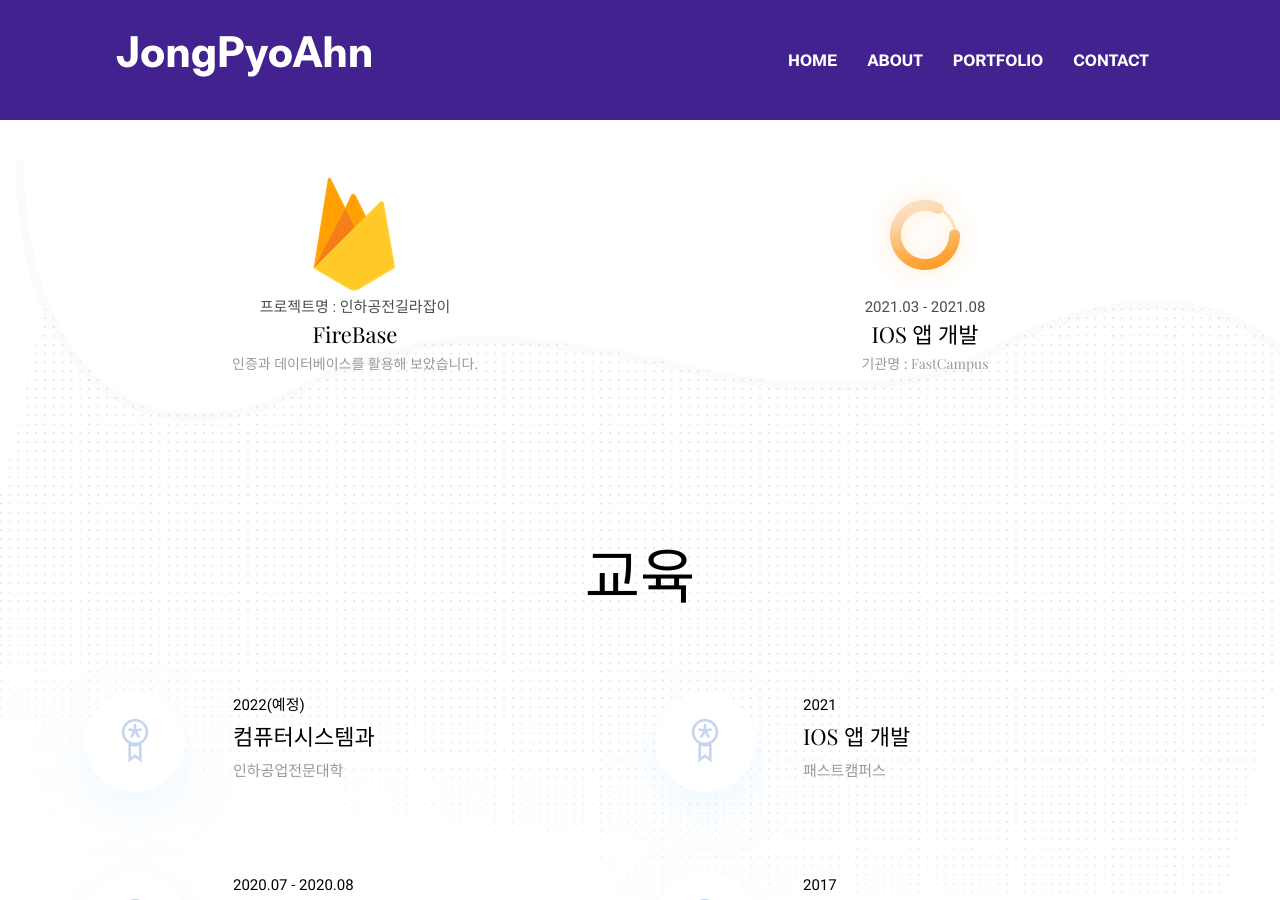
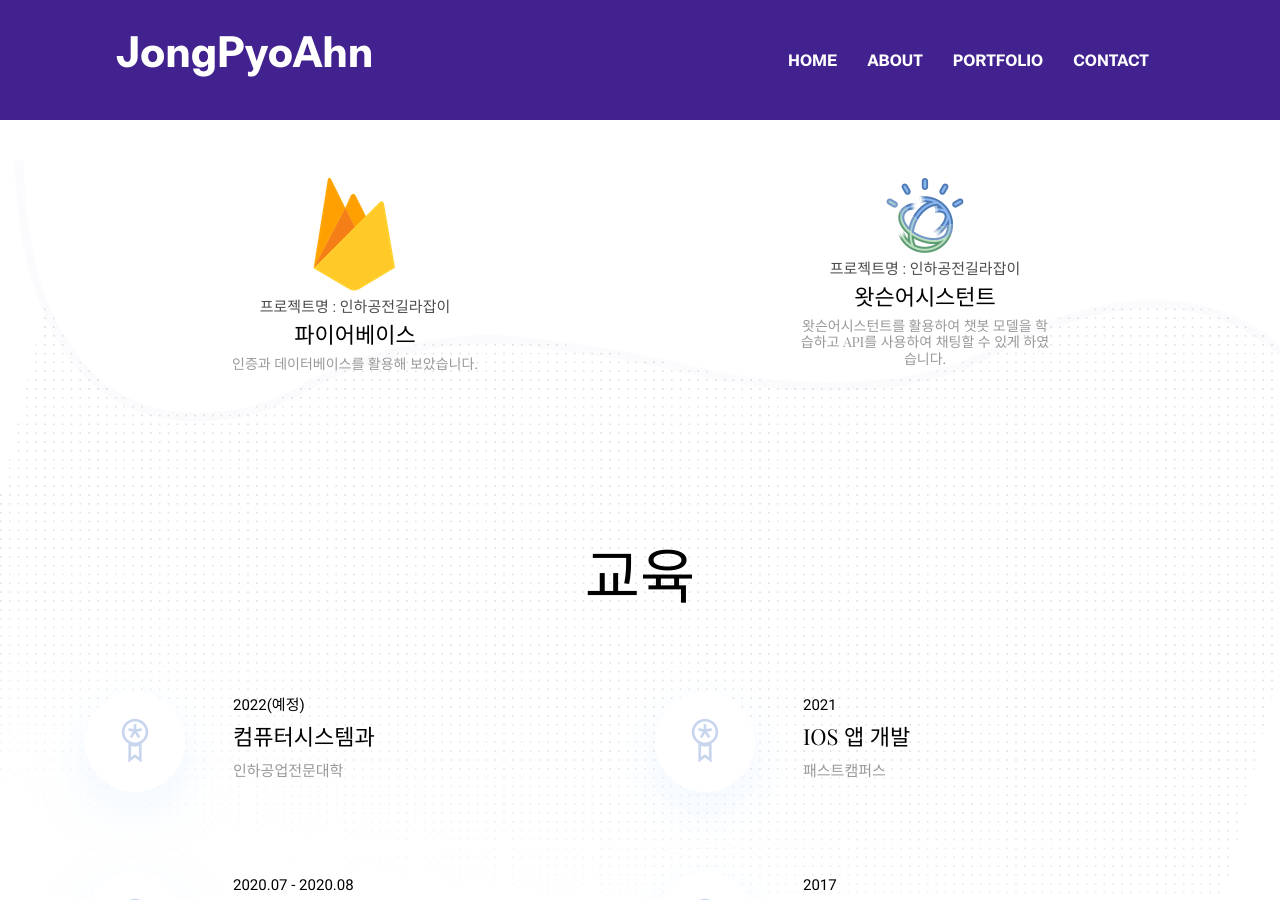
Before and after one commit to JongPyoAhn/JongPyoAhn.github.io, a Jekyll site: the page built from index.html, in a window 1280 px wide and 900 px high, scrolled down 1998 px. Built offline with Jekyll 4.4.1, drawn with Linux system fonts in a browser that asks for light colours; nearby versions of some CDN libraries.

Commit message:
blogdelete

```diff
--- a/_data/settings.yml
+++ b/_data/settings.yml
@@ -111,8 +111,8 @@ skills:
 
 experience-title: Available
 experience:
-- {name: FireBase, icon: 'firebase.png', date: '프로젝트명 : 인하공전길라잡이', organization: '인증과 데이터베이스를 활용해 보았습니다.'}
-- {name: IOS 앱 개발, icon: 'icon-2.png', date: '2021.03 - 2021.08', organization: '기관명 : FastCampus'}
+- {name: 파이어베이스, icon: 'firebase.png', date: '프로젝트명 : 인하공전길라잡이', organization: '인증과 데이터베이스를 활용해 보았습니다.'}
+- {name: 왓슨어시스턴트, icon: 'watson.png', date: '프로젝트명 : 인하공전길라잡이', organization: '왓슨어시스턴트를 활용하여 챗봇 모델을 학습하고 API를 사용하여 채팅할 수 있게 하였습니다.'}
 #- {name: Senior UI Designer, icon: 'icon-3.png', date: 'Sep 2014 - Present', organization: 'THEMEFISHER'}
 
 
```
Also changed, not shown: assets/images/experience/watson.png (added).
